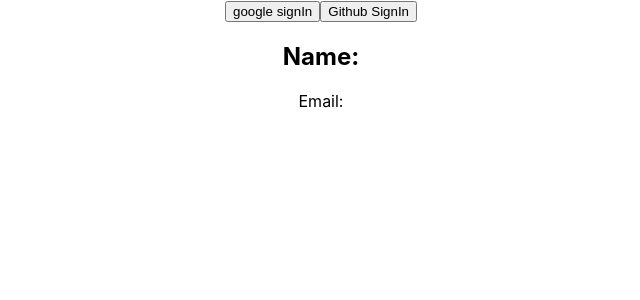
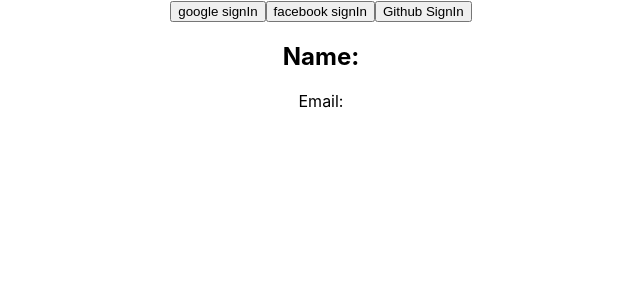
Before and after one commit to hosenmeraj/router-firebase-integration, a React (Create React App) app: page / in a window 1280 px wide. Shown: the top 300 px of the page, without its empty margins (319-959 px from the left). Built offline with nearby package versions, Linux system fonts and the light colour scheme.

Commit message:
google facebook github authentication

```diff
--- a/src/App.js
+++ b/src/App.js
@@ -1,6 +1,6 @@
 import './App.css';
 import app from './firebase-init';
-import { getAuth, GithubAuthProvider, GoogleAuthProvider, signInWithPopup, signOut } from 'firebase/auth'
+import { FacebookAuthProvider, FactorId, getAuth, GithubAuthProvider, GoogleAuthProvider, signInWithPopup, signOut } from 'firebase/auth'
 import { useState } from 'react';
 
 const auth = getAuth(app)
@@ -9,6 +9,7 @@
   const [user, setUser] = useState({})
   const googleProvider = new GoogleAuthProvider()
   const gitHubProvider = new GithubAuthProvider()
+  const facebookProvider = new FacebookAuthProvider()
 
   //for google authenticator
   //sign in
@@ -46,6 +47,18 @@
       })
   }
 
+  const handleFacebookSignIn = () => {
+    signInWithPopup(auth, facebookProvider)
+      .then(result => {
+        const user = result.user
+        setUser(user)
+        console.log(user);
+      })
+      .catch(error => {
+        console.log(error);
+      })
+  }
+
 
   return (
     <div className="App">
@@ -54,6 +67,7 @@
           :
           <>
             <button onClick={handleGoogleSign}>google signIn</button>
+            <button onClick={handleFacebookSignIn}>facebook signIn</button>
             <button onClick={handleGitHubSignIn}>Github SignIn</button>
           </>
       }
```
